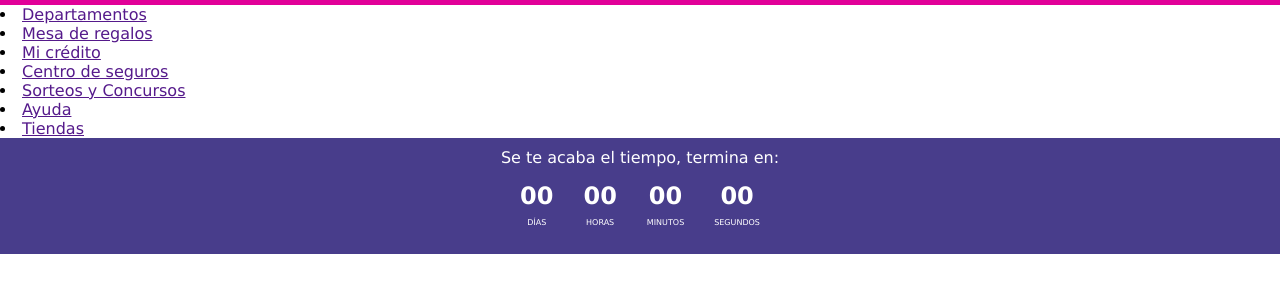
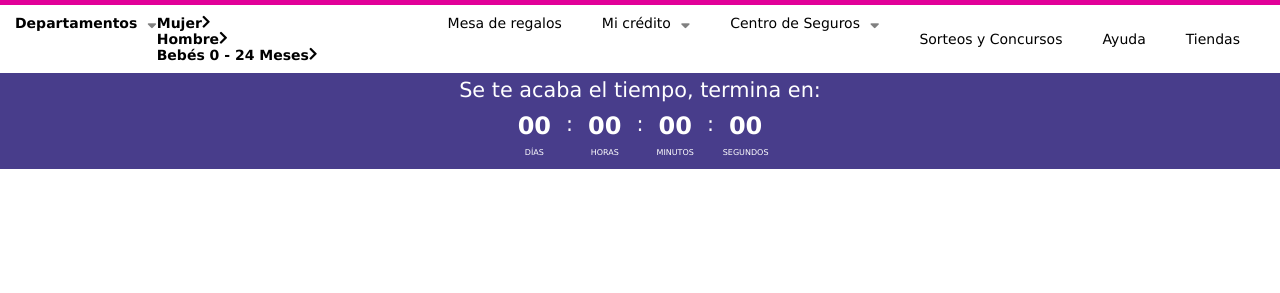
Before and after one commit to emman-martinez/Tienda_Departamental, a website built with webpack: page src/index.html in a window 1280 px wide. Shown: the part 483-776 px from the top of the page. Built offline with nearby package versions, Linux system fonts and the light colour scheme.

Commit message:
Departamentos y Contador: HTML y CSS

```diff
--- a/src/index.html
+++ b/src/index.html
@@ -65,23 +65,52 @@
             </div>
         </nav>
     </header>
-
-    <div class="departamentos">
-        <div class="ul-1">
+    <!-- ********** Departamentos ********** -->
+    <div class="contenedor-departamentos">
+        <ul class=departamentos>
             <li>
-                <a href="">Departamentos</a>
+                <span>
+                    Departamentos
+                </span>
+                <i class="fas fa-sort-down"></i>
+                <ul class="sub-dep">
+                    <li>
+                        <span>
+                            Mujer
+                        </span>
+                        <i class="fas fa-chevron-right"></i>
+                    </li>
+                    <li>
+                        <span>
+                            Hombre
+                        </span>
+                        <i class="fas fa-chevron-right"></i>
+                    </li>
+                    <li>
+                        <span>
+                            Bebés 0 - 24 Meses
+                        </span>
+                        <i class="fas fa-chevron-right"></i>
+                    </li>
+                </ul>
             </li>
             <li>
-                <a href="">Mesa de regalos</a>
+                <span>Mesa de regalos</span>
             </li>
             <li>
-                <a href="">Mi crédito</a>
+                <span>
+                    Mi crédito
+                </span>
+                <i class="fas fa-sort-down"></i>
             </li>
             <li>
-                <a href="">Centro de seguros</a>
+                <span>
+                    Centro de Seguros
+                </span>
+                <i class="fas fa-sort-down"></i>
             </li>
-        </div>
-        <div class="ul-2">
+        </ul>
+        <ul class="ayuda">
             <li>
                 <a href="">Sorteos y Concursos</a>
             </li>
@@ -91,9 +120,9 @@
             <li>
                 <a href="">Tiendas</a>
             </li>
-        </div>
+        </ul>
     </div>
-
+    <!-- ********** Cuenta Regresiva ********** -->
     <div class="contador">
         <p>Se te acaba el tiempo, termina en:</p>
         <div class="hora-regresiva">
@@ -101,14 +130,17 @@
                 <h2 id="days">00</h2>
                 <small>DÍAS</small>
             </div>
+            <p>:</p>
             <div class="time">
                 <h2 id="hours">00</h2>
                 <small>HORAS</small>
             </div>
+            <p>:</p>
             <div class="time">
                 <h2 id="minutes">00</h2>
                 <small>MINUTOS</small>
             </div>
+            <p>:</p>
             <div class="time">
                 <h2 id="seconds">00</h2>
                 <small>SEGUNDOS</small>
--- a/src/scss/_custom.scss
+++ b/src/scss/_custom.scss
@@ -94,7 +94,8 @@ header {
                 align-items: center;
                 input {
                     height: 40px;
-                    width: 700px;
+                    width: 800px;
+                    // width: 700px;
                     border: none;
                     outline: none;
                     padding-left: 12px;
@@ -155,6 +156,58 @@ header {
     }
 }
 
+/* ********** DEPARTAMENTOS ********** */
+.contenedor-departamentos {
+    display: flex;
+    justify-content: space-between;
+    align-items: center;
+    margin: 10px 0;
+    font-size: 0.875rem;
+    ul {
+        margin: 0;
+        padding: 0;
+        li {
+            cursor: pointer;
+            list-style: none;
+            margin-right: 40px;
+            &:hover {
+                span,
+                .fa-sort-down,
+                a {
+                    color: $tienda;
+                }
+            }
+            span {
+                color: $negro;
+            }
+            a {
+                text-decoration: none;
+                color: $negro;
+            }
+        }
+    }
+    .departamentos {
+        display: flex;
+        margin-left: 15px;
+        li {
+            display: flex;
+            .fa-sort-down {
+                margin-left: 10px;
+                font-size: 15px;
+                color: $gris;
+            }
+            &:nth-child(1) {
+                margin-right: 90px;
+                font-weight: bold;
+            }
+        }
+    }
+    .ayuda {
+        display: flex;
+    }
+}
+
+/* ********** CONTADOR ********** */
 .contador {
     display: flex;
     justify-content: center;
@@ -162,21 +215,19 @@ header {
     flex-direction: column;
     background-color: darkslateblue;
     color: $claro;
-    margin: 0;
-    padding: 10px;
+    padding: 5px 0;
     p {
-        margin: 0;
+        margin: 0 0 5px 0;
         padding: 0;
+        font-size: 1.3rem;
     }
     .hora-regresiva {
-        margin: 0;
-        padding: 0;
         display: flex;
+        margin: 5px 0;
         .time {
-            margin: 15px;
             text-align: center;
             h2 {
-                margin: 0;
+                margin: 0 15px;
                 padding: 0;
             }
             small {
```
Also changed, not shown: src/css/componentes.css.
